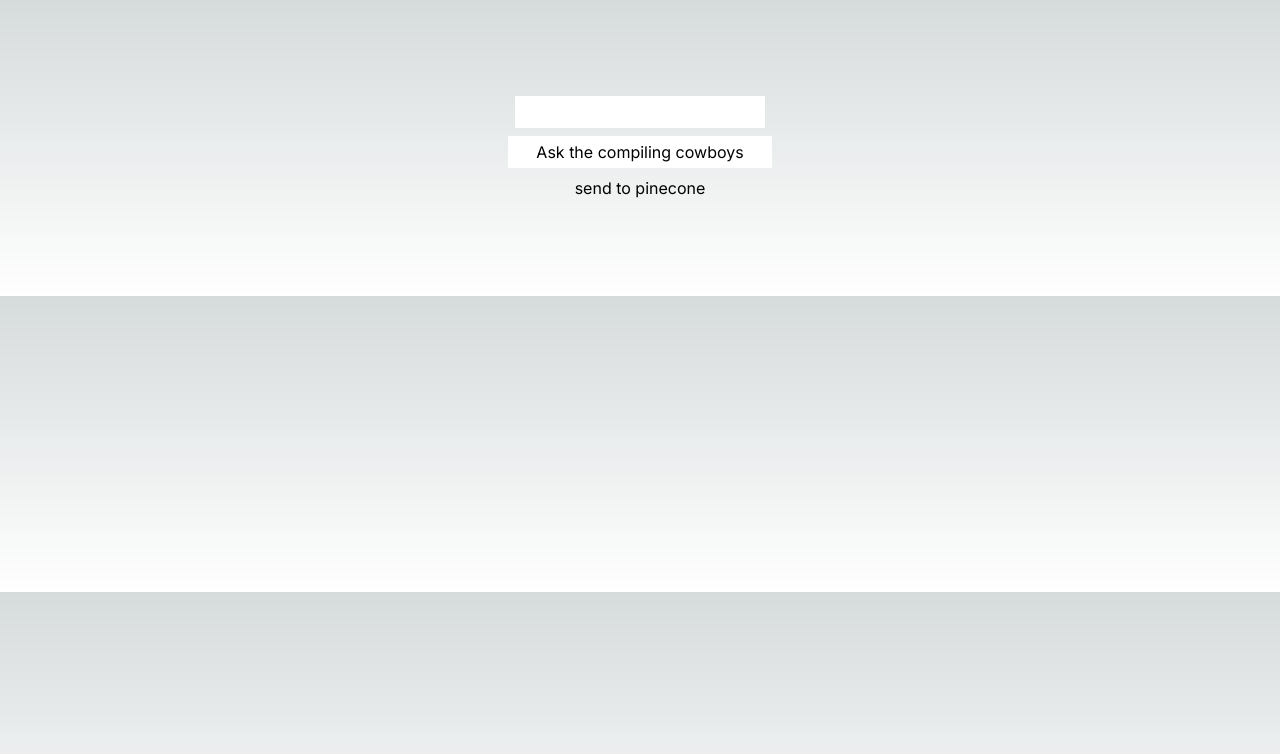
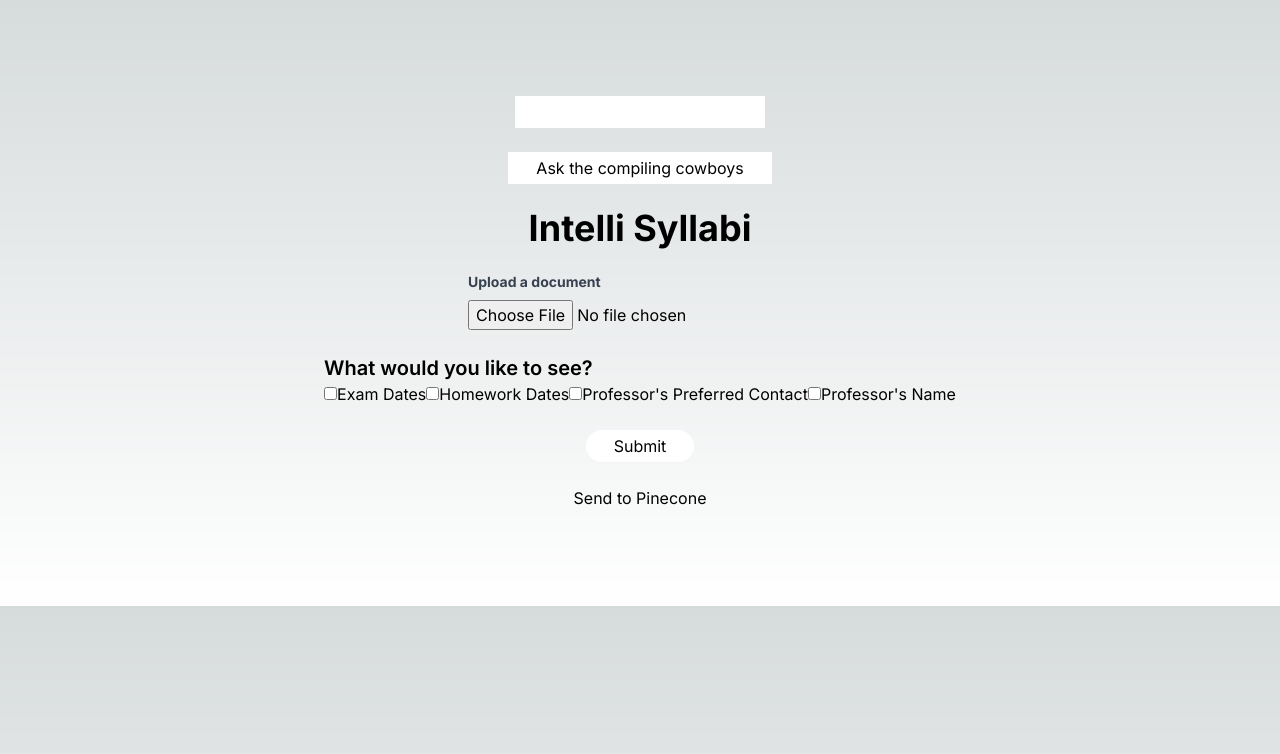
Before and after one commit to DavidEValdes/Intelli-Syllabi, a Next.js app: page / in a window 1280 px wide. Shown: the top 754 px of the page. Built offline with nearby package versions, Linux system fonts and the light colour scheme.

Commit message:
Working fullstack feature with frontend template

```diff
--- a/app/page.tsx
+++ b/app/page.tsx
@@ -9,7 +9,24 @@
   const [query, setQuery] = useState('')
   const [result,setResult] = useState('')
   const [loading, setLoading] = useState(false)
+  const [file, setFile] = useState(null)
+  const [preferences, setPreferences] = useState({
+    examDates: false,
+    homeworkDates: false,
+    professorContact: false,
+    professorName: false,
+  })
 
+  const handleFileChange = (e) => {
+    setFile(e.target.files[0])
+  }
+
+  const handleCheckboxChange = (e) => {
+    setPreferences(prevState => ({
+      ...prevState,
+      [e.target.name]: e.target.checked,
+    }))
+  }
 
 async function createIndexAndEmbeddings()
 {
@@ -51,25 +68,47 @@
     }
 }
 
-
-  return(
-    <main className = "flex min-h screen flex-col items-center justify-between p-24">
-
-    <input
+return (
+  <main className="flex flex-col items-center justify-between p-24 space-y-6">
+     <input
       className = 'text-black px-2 py-1'
       onChange={e => setQuery(e.target.value)}
       />
       <button className = "px-7 py-1 rounded-2x1 bg-white text-black mt-2 mb-2" onClick= {sendQuery}>
         Ask the compiling cowboys
       </button>
-      {
-        loading && <p> Asking the Cowboys ...</p>
-      }
-      {
-        result && <p>{result}</p>
-      }
-      <button onClick ={createIndexAndEmbeddings}>send to pinecone</button>
-    </main>
-  )
-
+    <h1 className="text-4xl font-bold">Intelli Syllabi</h1>
+    <div>
+      <label className="block text-gray-700 text-sm font-bold mb-2" htmlFor="file-upload">
+        Upload a document
+      </label>
+      <input id="file-upload" type="file" onChange={handleFileChange} />
+    </div>
+    <div className="space-y-2">
+      <h2 className="text-xl font-semibold">What would you like to see?</h2>
+      <label>
+        <input type="checkbox" name="examDates" onChange={handleCheckboxChange} />
+        Exam Dates
+      </label>
+      <label>
+        <input type="checkbox" name="homeworkDates" onChange={handleCheckboxChange} />
+        Homework Dates
+      </label>
+      <label>
+        <input type="checkbox" name="professorContact" onChange={handleCheckboxChange} />
+        Professor's Preferred Contact
+      </label>
+      <label>
+        <input type="checkbox" name="professorName" onChange={handleCheckboxChange} />
+        Professor's Name
+      </label>
+    </div>
+    <button className="px-7 py-1 rounded-2xl bg-white text-black mt-2 mb-2" onClick={sendQuery}>
+      Submit
+    </button>
+    {loading && <p>Processing...</p>}
+    {result && <p>{result}</p>}
+    <button onClick={createIndexAndEmbeddings}>Send to Pinecone</button>
+  </main>
+)
 }
--- a/package.json
+++ b/package.json
@@ -9,6 +9,7 @@
     "lint": "next lint"
   },
   "dependencies": {
+    "@heroicons/react": "^2.0.18",
     "@pinecone-database/pinecone": "^0.1.6",
     "@types/node": "20.3.1",
     "@types/react": "18.2.13",
```
Also changed, not shown: 1 other file (tests, documents, lock files or other folders).
